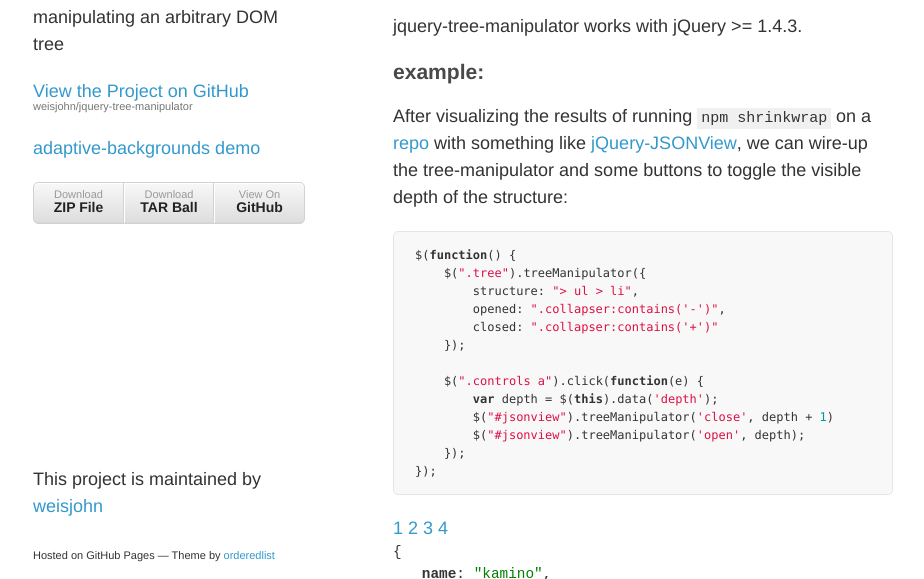
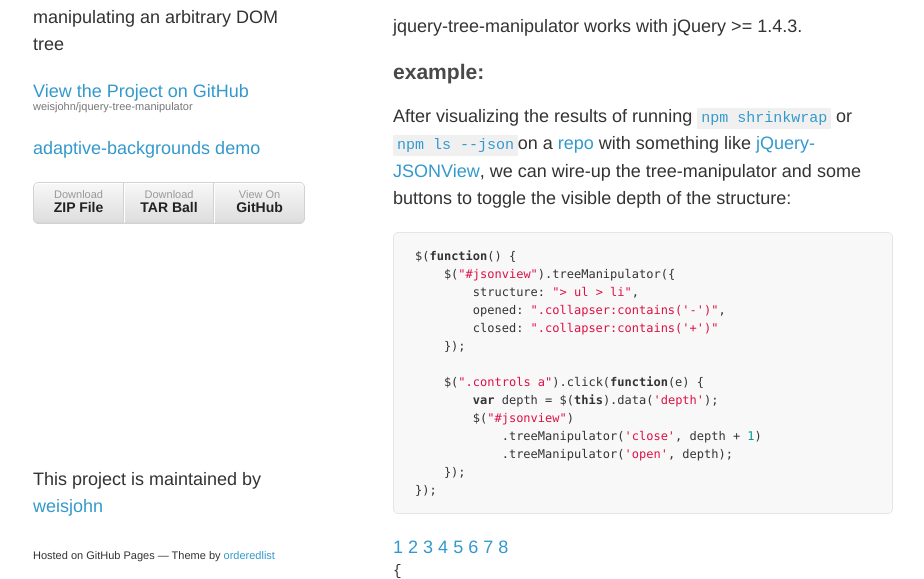
Before and after one commit to weisjohn/jquery-tree-manipulator, a plain HTML site: page index.html in a window 1280 px wide. Shown: the part 163-742 px from the top of the page, without its empty margins (177-1101 px from the left). Drawn offline with nearby package versions, Linux system fonts and the light colour scheme.

Commit message:
adding more depths to the example

```diff
--- a/index.html
+++ b/index.html
@@ -27,8 +27,9 @@
 
             $(".controls a").click(function(e) {
                 var depth = $(this).data('depth');
-                $("#jsonview").treeManipulator('close', depth + 1)
-                $("#jsonview").treeManipulator('open', depth);
+                $("#jsonview")
+                    .treeManipulator('close', depth + 1)
+                    .treeManipulator('open', depth);
             });
         });
 
@@ -66,11 +67,11 @@
         <a name="example" class="anchor" href="#example"><span class="octicon octicon-link"></span></a>example:</h3>
 
         <p>
-          After visualizing the results of running <code>npm shrinkwrap</code> on a <a href="https://www.npmjs.org/package/kamino" target="_blank">repo</a> with something like <a href="https://github.com/yesmeck/jquery-jsonview" target="_blank">jQuery-JSONView</a>, we can wire-up the tree-manipulator and some buttons to toggle the visible depth of the structure:
+          After visualizing the results of running <code><a href="https://www.npmjs.org/doc/cli/npm-shrinkwrap.html" target="_blank">npm shrinkwrap</a></code> or <br /> <code><a href="https://www.npmjs.org/doc/cli/npm-ls.html" target="_blank">npm ls --json</a></code>on a <a href="https://www.npmjs.org/package/kamino" target="_blank">repo</a> with something like <a href="https://github.com/yesmeck/jquery-jsonview" target="_blank">jQuery-JSONView</a>, we can wire-up the tree-manipulator and some buttons to toggle the visible depth of the structure:
         </p>
 
 <pre class="highlight highlight-javascript"><code>$(function() {
-    $(".tree").treeManipulator({
+    $("#jsonview").treeManipulator({
         structure: "> ul > li",
         opened: ".collapser:contains('-')",
         closed: ".collapser:contains('+')"
@@ -78,8 +79,9 @@
 
     $(".controls a").click(function(e) {
         var depth = $(this).data('depth');
-        $("#jsonview").treeManipulator('close', depth + 1)
-        $("#jsonview").treeManipulator('open', depth);
+        $("#jsonview")
+            .treeManipulator('close', depth + 1)
+            .treeManipulator('open', depth);
     });
 });
 </code></pre>
@@ -90,6 +92,10 @@
           <a href="#tree" data-depth="2">2</a>
           <a href="#tree" data-depth="3">3</a>
           <a href="#tree" data-depth="4">4</a>
+          <a href="#tree" data-depth="5">5</a>
+          <a href="#tree" data-depth="6">6</a>
+          <a href="#tree" data-depth="7">7</a>
+          <a href="#tree" data-depth="8">8</a>
         </div>
 
         <div class="tree"></div>
```
